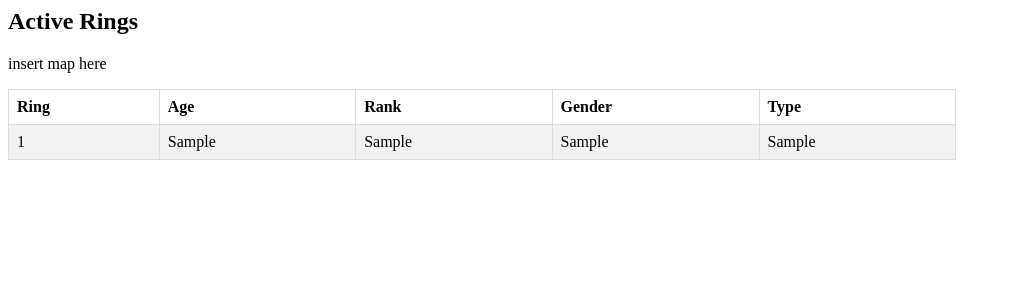
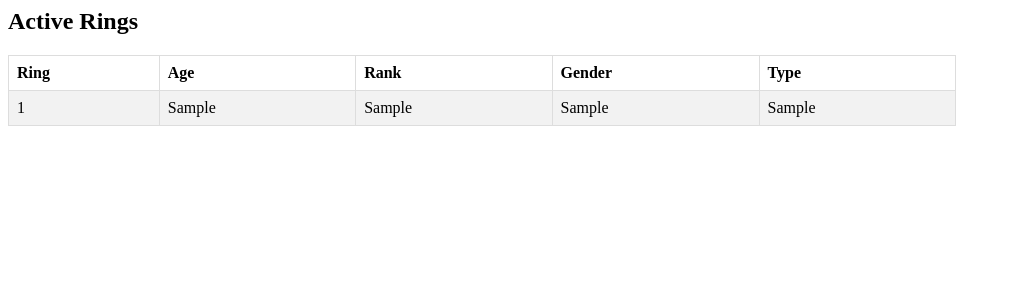
Before and after one commit to HackerScara/tkdstaging, a Django app: page /staging/ in a window 1280 px wide. Shown: the top 300 px of the page, without its empty margins (0-1011 px from the left). Run offline with Django 3.2, Linux system fonts and the light colour scheme; tables that the repository leaves empty hold one stand-in row (values such as "Sample post").

Commit message:
update view

```diff
--- a/staging/templates/ring_template.html
+++ b/staging/templates/ring_template.html
@@ -17,7 +17,6 @@ tr:nth-child(even) {background-color: #f2f2f2;}
 <body>
 
 <h2>Active Rings</h2>
-<p> insert map here</p>
 
 <table>
     <tr>
```
